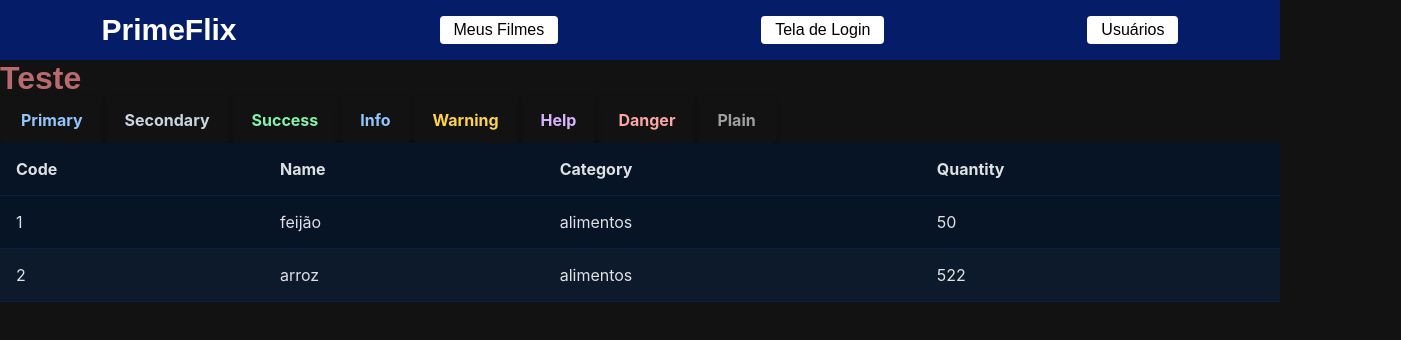
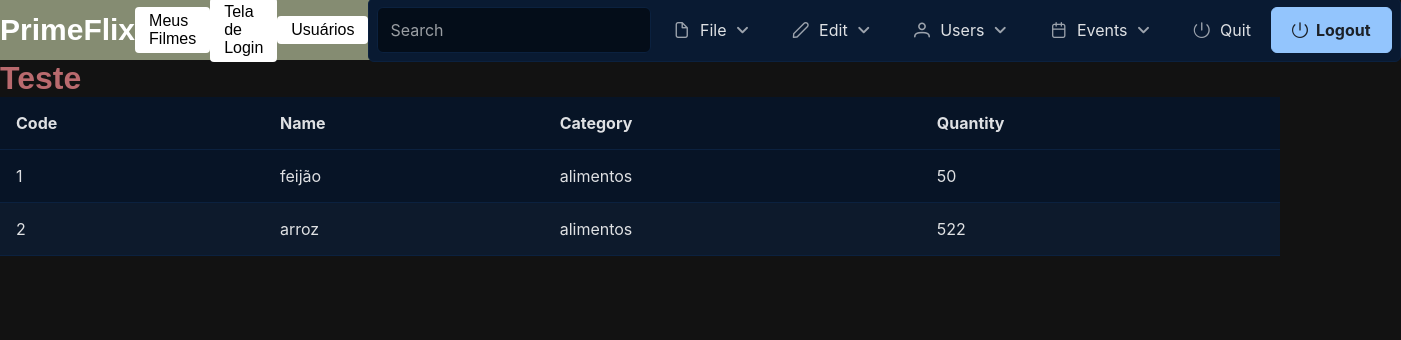
Before and after one commit to gleywsonribeiro/front-empatia, a React (Create React App) app: page /usuarios in a window 1280 px wide. Shown: the top 340 px of the page, 1401 px wide, since content can reach past the window. Built offline with nearby package versions, Linux system fonts and the light colour scheme.

Commit message:
Teste de menuBar

```diff
--- a/src/components/Header/header.css
+++ b/src/components/Header/header.css
@@ -4,7 +4,7 @@ header {
     justify-content: space-around;
     width: 100%;
     height: 60px;
-    background-color: #051c68;
+    background-color: #858c72;
 }
 
 .logo {
--- a/src/components/Header/index.js
+++ b/src/components/Header/index.js
@@ -1,14 +1,151 @@
 import {Link} from 'react-router-dom';
 import './header.css';
+import {Menubar} from "primereact/menubar";
+import {InputText} from "primereact/inputtext";
+import {Button} from "primereact/button";
 
 
 function Header() {
+
+    const items = [
+        {
+            label: 'File',
+            icon: 'pi pi-fw pi-file',
+            items: [
+                {
+                    label: 'New',
+                    icon: 'pi pi-fw pi-plus',
+                    items: [
+                        {
+                            label: 'Bookmark',
+                            icon: 'pi pi-fw pi-bookmark'
+                        },
+                        {
+                            label: 'Video',
+                            icon: 'pi pi-fw pi-video'
+                        },
+
+                    ]
+                },
+                {
+                    label: 'Delete',
+                    icon: 'pi pi-fw pi-trash'
+                },
+                {
+                    separator: true
+                },
+                {
+                    label: 'Export',
+                    icon: 'pi pi-fw pi-external-link'
+                }
+            ]
+        },
+        {
+            label: 'Edit',
+            icon: 'pi pi-fw pi-pencil',
+            items: [
+                {
+                    label: 'Left',
+                    icon: 'pi pi-fw pi-align-left'
+                },
+                {
+                    label: 'Right',
+                    icon: 'pi pi-fw pi-align-right'
+                },
+                {
+                    label: 'Center',
+                    icon: 'pi pi-fw pi-align-center'
+                },
+                {
+                    label: 'Justify',
+                    icon: 'pi pi-fw pi-align-justify'
+                },
+
+            ]
+        },
+        {
+            label: 'Users',
+            icon: 'pi pi-fw pi-user',
+            items: [
+                {
+                    label: 'New',
+                    icon: 'pi pi-fw pi-user-plus',
+
+                },
+                {
+                    label: 'Delete',
+                    icon: 'pi pi-fw pi-user-minus',
+
+                },
+                {
+                    label: 'Search',
+                    icon: 'pi pi-fw pi-users',
+                    items: [
+                        {
+                            label: 'Filter',
+                            icon: 'pi pi-fw pi-filter',
+                            items: [
+                                {
+                                    label: 'Print',
+                                    icon: 'pi pi-fw pi-print'
+                                }
+                            ]
+                        },
+                        {
+                            icon: 'pi pi-fw pi-bars',
+                            label: 'List'
+                        }
+                    ]
+                }
+            ]
+        },
+        {
+            label: 'Events',
+            icon: 'pi pi-fw pi-calendar',
+            items: [
+                {
+                    label: 'Edit',
+                    icon: 'pi pi-fw pi-pencil',
+                    items: [
+                        {
+                            label: 'Save',
+                            icon: 'pi pi-fw pi-calendar-plus'
+                        },
+                        {
+                            label: 'Delete',
+                            icon: 'pi pi-fw pi-calendar-minus'
+                        },
+
+                    ]
+                },
+                {
+                    label: 'Archieve',
+                    icon: 'pi pi-fw pi-calendar-times',
+                    items: [
+                        {
+                            label: 'Remove',
+                            icon: 'pi pi-fw pi-calendar-minus'
+                        }
+                    ]
+                }
+            ]
+        },
+        {
+            label: 'Quit',
+            icon: 'pi pi-fw pi-power-off'
+        }
+    ];
+
+
     return (
         <header>
             <Link className="logo" to="/">PrimeFlix</Link>
             <Link className="favoritos" to="/favoritos">Meus Filmes</Link>
             <Link className="favoritos" to="/login">Tela de Login</Link>
             <Link className="favoritos" to="/usuarios">Usuários</Link>
+            <Menubar model={items}
+                     start={<InputText placeholder="Search" type="text"/>}
+                     end={<Button label="Logout" icon="pi pi-power-off"/>}/>
         </header>
     );
 }
--- a/src/pages/Usuarios/index.js
+++ b/src/pages/Usuarios/index.js
@@ -24,17 +24,6 @@ export default function Usuarios() {
     return (
         <div className="button-demo">
             <h1>Teste</h1>
-            <div className="card">
-                <Button label="Primary" className="p-button-raised p-button-text"/>
-                <Button label="Secondary" className="p-button-raised p-button-secondary p-button-text"/>
-                <Button label="Success" className="p-button-raised p-button-success p-button-text"/>
-                <Button label="Info" className="p-button-raised p-button-info p-button-text"/>
-                <Button label="Warning" className="p-button-raised p-button-warning p-button-text"/>
-                <Button label="Help" className="p-button-raised p-button-help p-button-text"/>
-                <Button label="Danger" className="p-button-raised p-button-danger p-button-text"/>
-                <Button label="Plain" className="p-button-raised p-button-text p-button-plain"/>
-            </div>
-
             <div className="p-card-content p-card-body card">
                 <DataTable value={products} stripedRows responsiveLayout="scroll">
                     <Column field="code" header="Code"></Column>
```
